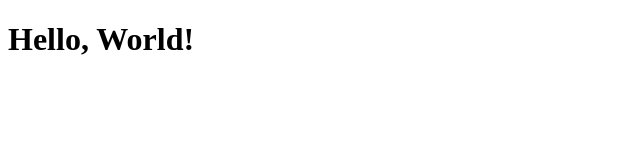
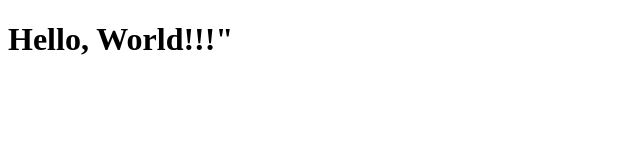
Before and after one commit to storeage/myblog, a plain HTML site: page index.html in a window 1280 px wide. Shown: the full height of the page, 0-640 px from the left. Drawn offline with Linux system fonts and the light colour scheme.

Commit message:
updating

```diff
--- a/index.html
+++ b/index.html
@@ -7,6 +7,6 @@
     <title>Hello World</title>
 </head>
 <body>
-    <h1>Hello, World!</h1>
+    <h1>Hello, World!!!"</h1>
 </body>
 </html>
```
